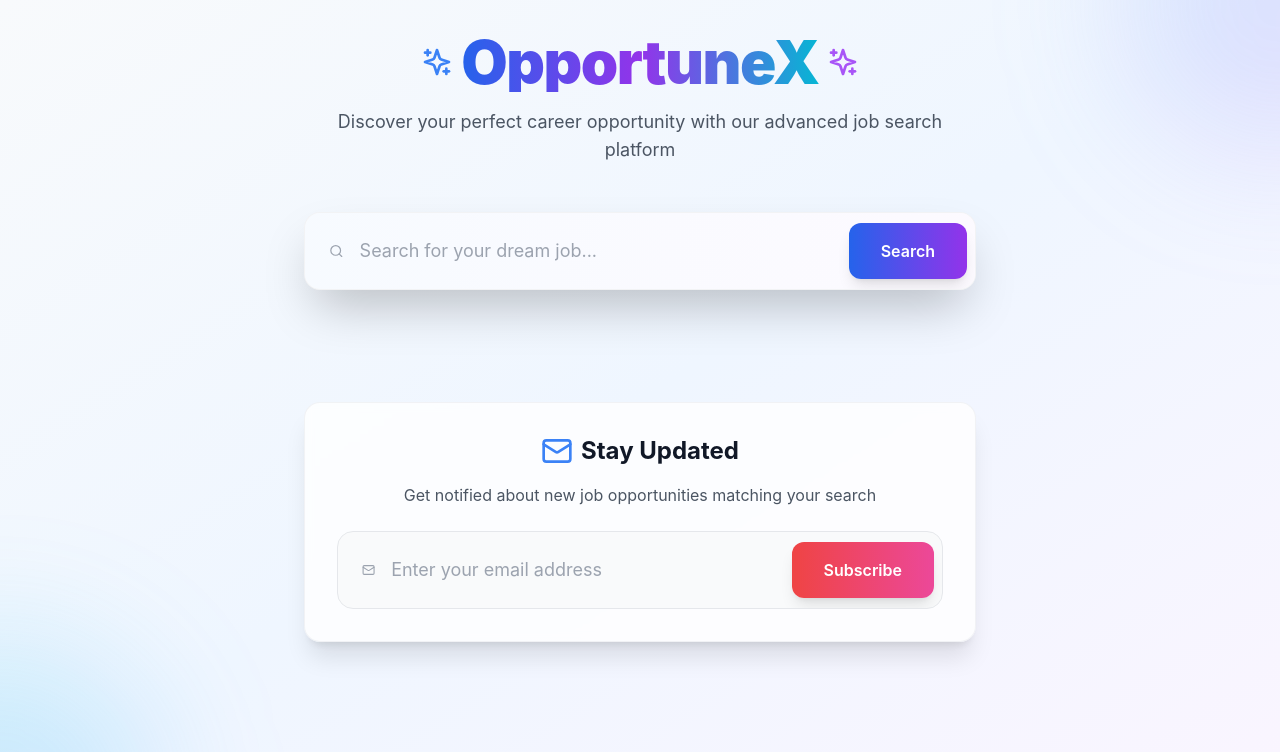
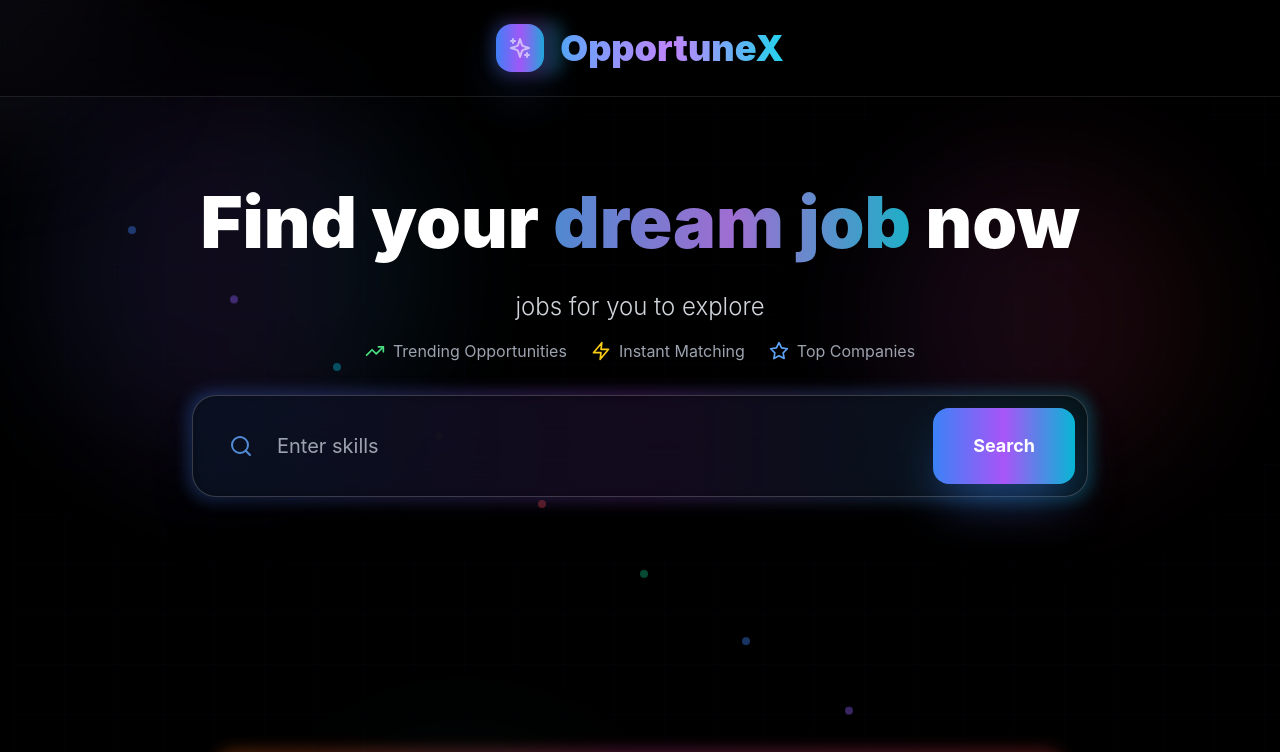
Before and after one commit to ashuifh/essir, a React (Vite) app in the folder frontend/: page / in a window 1280 px wide. Shown: the top 752 px of the page. Built offline with nearby package versions, Linux system fonts and the light colour scheme.

Commit message:
Update App.tsx

```diff
--- a/frontend/src/App.tsx
+++ b/frontend/src/App.tsx
@@ -1,7 +1,7 @@
-import React, { useState } from 'react';
-import { Search, MapPin, Building2, ExternalLink, X, Mail, Sparkles } from 'lucide-react';
+import React, { useState, useEffect } from 'react';
+import { Search, MapPin, Building2, ExternalLink, X, Mail, Sparkles, Star, Zap, TrendingUp } from 'lucide-react';
 
-const BASE_URL = 'https://essir-12.onrender.com'; // your backend URL
+const BASE_URL = 'http://localhost:3000';
 
 const App = () => {
   const [query, setQuery] = useState('');
@@ -10,6 +10,15 @@ const App = () => {
   const [isSubscribing, setIsSubscribing] = useState(false);
   const [jobs, setJobs] = useState<any[]>([]);
   const [selectedJob, setSelectedJob] = useState<any>(null);
+  const [mousePosition, setMousePosition] = useState({ x: 0, y: 0 });
+
+  useEffect(() => {
+    const handleMouseMove = (e: MouseEvent) => {
+      setMousePosition({ x: e.clientX, y: e.clientY });
+    };
+    window.addEventListener('mousemove', handleMouseMove);
+    return () => window.removeEventListener('mousemove', handleMouseMove);
+  }, []);
 
   const handleSearch = async () => {
     if (!query.trim()) return;
@@ -55,47 +64,128 @@ const App = () => {
   };
 
   return (
-    <div className="relative min-h-screen overflow-hidden bg-gradient-to-br from-slate-50 via-blue-50 to-purple-50">
-      <div className="absolute inset-0 overflow-hidden">
-        <div className="absolute rounded-full -top-40 -right-40 w-80 h-80 bg-gradient-to-br from-blue-400/20 to-purple-400/20 blur-3xl"></div>
-        <div className="absolute rounded-full -bottom-40 -left-40 w-80 h-80 bg-gradient-to-br from-cyan-400/20 to-blue-400/20 blur-3xl"></div>
+    <div className="relative min-h-screen bg-black overflow-hidden">
+      {/* Advanced Background Effects */}
+      <div className="absolute inset-0">
+        {/* Animated Grid */}
+        <div
+          className="absolute inset-0 opacity-20"
+          style={{
+            backgroundImage: `
+              linear-gradient(rgba(59, 130, 246, 0.1) 1px, transparent 1px),
+              linear-gradient(90deg, rgba(59, 130, 246, 0.1) 1px, transparent 1px)
+            `,
+            backgroundSize: '50px 50px',
+            animation: 'gridMove 20s linear infinite'
+          }}
+        />
+
+        {/* Dynamic Gradient Orbs */}
+        <div className="absolute top-20 left-10 w-96 h-96 bg-gradient-to-r from-blue-500/20 via-purple-500/20 to-cyan-500/20 rounded-full blur-3xl animate-pulse opacity-60" />
+        <div className="absolute top-40 right-20 w-80 h-80 bg-gradient-to-r from-purple-500/20 via-pink-500/20 to-red-500/20 rounded-full blur-3xl animate-pulse opacity-60" style={{animationDelay: '1s'}} />
+        <div className="absolute bottom-20 left-1/4 w-72 h-72 bg-gradient-to-r from-cyan-500/20 via-teal-500/20 to-green-500/20 rounded-full blur-3xl animate-pulse opacity-60" style={{animationDelay: '2s'}} />
+        <div className="absolute bottom-40 right-1/3 w-88 h-88 bg-gradient-to-r from-orange-500/20 via-yellow-500/20 to-amber-500/20 rounded-full blur-3xl animate-pulse opacity-60" style={{animationDelay: '3s'}} />
+
+        {/* Mouse Follower Effect */}
+        <div
+          className="absolute w-64 h-64 bg-gradient-to-r from-blue-400/10 to-purple-400/10 rounded-full blur-3xl pointer-events-none transition-all duration-300 ease-out"
+          style={{
+            left: mousePosition.x - 128,
+            top: mousePosition.y - 128,
+          }}
+        />
+
+        {/* Floating Particles */}
+        {[...Array(12)].map((_, i) => (
+          <div
+            key={i}
+            className={`absolute w-2 h-2 rounded-full animate-bounce opacity-40`}
+            style={{
+              left: `${10 + (i * 8)}%`,
+              top: `${20 + (i * 6)}%`,
+              backgroundColor: ['#3b82f6', '#8b5cf6', '#06b6d4', '#f59e0b', '#ef4444', '#10b981'][i % 6],
+              animationDelay: `${i * 0.5}s`,
+              animationDuration: `${3 + (i % 3)}s`
+            }}
+          />
+        ))}
       </div>
 
-      <div className="relative z-10 flex flex-col items-center min-h-screen px-4 py-8">
-        <div className="mb-12 text-center">
-          <div className="flex items-center justify-center mb-4">
-            <Sparkles className="w-8 h-8 mr-2 text-blue-500" />
-            <h1 className="text-6xl font-black tracking-tight text-transparent bg-clip-text bg-gradient-to-r from-blue-600 via-purple-600 to-cyan-500">
+      {/* Header */}
+      <header className="relative z-10 bg-black/40 backdrop-blur-xl border-b border-white/10 px-6 py-6">
+        <div className="max-w-7xl mx-auto flex items-center justify-center">
+          <div className="flex items-center group">
+            <div className="relative">
+              <div className="w-12 h-12 bg-gradient-to-r from-blue-500 via-purple-500 to-cyan-500 rounded-2xl flex items-center justify-center mr-4 shadow-2xl shadow-blue-500/50 group-hover:shadow-purple-500/50 transition-all duration-500 group-hover:scale-110">
+                <Sparkles className="w-6 h-6 text-white animate-pulse" />
+              </div>
+              <div className="absolute -inset-1 bg-gradient-to-r from-blue-500 via-purple-500 to-cyan-500 rounded-2xl blur opacity-30 group-hover:opacity-60 transition-opacity duration-500" />
+            </div>
+            <span className="text-4xl font-black text-transparent bg-clip-text bg-gradient-to-r from-blue-400 via-purple-400 to-cyan-400 group-hover:from-cyan-400 group-hover:via-blue-400 group-hover:to-purple-400 transition-all duration-500">
               OpportuneX
+            </span>
+          </div>
+        </div>
+      </header>
+
+      {/* Hero Section */}
+      <div className="relative z-10 py-20">
+        <div className="max-w-6xl mx-auto px-6 text-center">
+          <div className="mb-8">
+            <h1 className="text-7xl font-black text-white mb-6 leading-tight">
+              Find your{' '}
+              <span className="text-transparent bg-clip-text bg-gradient-to-r from-blue-400 via-purple-400 to-cyan-400 animate-pulse">
+                dream job
+              </span>{' '}
+              now
             </h1>
-            <Sparkles className="w-8 h-8 ml-2 text-purple-500" />
+            <p className="text-2xl text-gray-300 mb-4 font-light">
+                jobs for you to explore
+            </p>
+            <div className="flex items-center justify-center space-x-6 text-gray-400">
+              <div className="flex items-center">
+                <TrendingUp className="w-5 h-5 mr-2 text-green-400" />
+                <span>Trending Opportunities</span>
               </div>
-          <p className="max-w-2xl mx-auto text-lg text-gray-600">
-            Discover your perfect career opportunity with our advanced job search platform
-          </p>
+              <div className="flex items-center">
+                <Zap className="w-5 h-5 mr-2 text-yellow-400" />
+                <span>Instant Matching</span>
+              </div>
+              <div className="flex items-center">
+                <Star className="w-5 h-5 mr-2 text-blue-400" />
+                <span>Top Companies</span>
+              </div>
+            </div>
           </div>
 
-        <div className="relative w-full max-w-2xl mb-12">
-          <div className="relative flex items-center overflow-hidden bg-white border shadow-2xl rounded-2xl border-gray-200/50 backdrop-blur-sm">
-            <div className="absolute inset-0 bg-gradient-to-r from-blue-50/50 to-purple-50/50"></div>
-            <div className="relative flex items-center w-full">
-              <Search className="w-5 h-5 ml-6 text-gray-400" />
+          {/* Advanced Search Bar */}
+          <div className="relative max-w-4xl mx-auto group">
+            <div className="absolute -inset-1 bg-gradient-to-r from-blue-500 via-purple-500 to-cyan-500 rounded-3xl blur opacity-30 group-hover:opacity-60 transition-opacity duration-500" />
+            <div className="relative bg-black/60 backdrop-blur-2xl rounded-3xl border border-white/20 p-3 shadow-2xl">
+              <div className="flex items-center">
+                <div className="flex-1 flex items-center px-6">
+                  <div className="relative">
+                    <Search className="w-6 h-6 text-blue-400 animate-pulse" />
+                    <div className="absolute inset-0 bg-blue-400/20 rounded-full blur animate-ping" />
+                  </div>
                   <input
                     type="text"
-                placeholder="Search for your dream job..."
+                    placeholder="Enter skills"
                     value={query}
                     onChange={(e) => setQuery(e.target.value)}
                     onKeyDown={(e) => e.key === 'Enter' && handleSearch()}
-                className="w-full px-4 py-6 text-lg placeholder-gray-400 bg-transparent border-none focus:outline-none focus:ring-0"
+                    className="w-full py-6 px-6 text-xl text-white placeholder-gray-400 bg-transparent border-none focus:outline-none"
                   />
+                </div>
                 <button
                   onClick={handleSearch}
                   disabled={isLoading}
-                className="px-8 py-4 m-2 font-semibold text-white transition-all duration-300 transform shadow-lg bg-gradient-to-r from-blue-600 to-purple-600 hover:from-blue-700 hover:to-purple-700 disabled:opacity-50 rounded-xl hover:shadow-xl hover:scale-105 disabled:hover:scale-100"
+                  className="relative px-10 py-6 bg-gradient-to-r from-blue-500 via-purple-500 to-cyan-500 text-white text-lg font-bold rounded-2xl hover:from-cyan-500 hover:via-blue-500 hover:to-purple-500 transition-all duration-500 disabled:opacity-50 shadow-2xl shadow-blue-500/50 hover:shadow-purple-500/50 hover:scale-105 disabled:hover:scale-100 overflow-hidden group"
                 >
+                  <div className="absolute inset-0 bg-gradient-to-r from-white/0 via-white/20 to-white/0 -skew-x-12 translate-x-[-100%] group-hover:translate-x-[200%] transition-transform duration-1000" />
                   {isLoading ? (
                     <div className="flex items-center">
-                    <div className="w-5 h-5 mr-2 border-2 border-white rounded-full border-t-transparent animate-spin"></div>
+                      <div className="w-6 h-6 mr-3 border-3 border-white rounded-full border-t-transparent animate-spin" />
                       Searching...
                     </div>
                   ) : (
@@ -105,12 +195,16 @@ const App = () => {
               </div>
             </div>
           </div>
+        </div>
+      </div>
 
-        <div className="w-full max-w-4xl space-y-6">
+      {/* Job Results */}
+      <div className="relative z-10 max-w-6xl mx-auto px-6 py-12">
+        <div className="space-y-6">
           {jobs.map((job, index) => (
             <div
               key={job.job_id || job.title}
-              className="relative overflow-hidden transition-all duration-500 transform border shadow-xl cursor-pointer group bg-white/80 backdrop-blur-sm border-gray-200/50 rounded-2xl hover:shadow-2xl hover:-translate-y-2"
+              className="group relative bg-black/40 backdrop-blur-xl border border-white/10 rounded-2xl p-8 hover:bg-black/60 hover:border-white/20 transition-all duration-500 cursor-pointer overflow-hidden"
               onClick={() => {
                 const link =
                   job.job_apply_link ||
@@ -123,79 +217,91 @@ const App = () => {
               }}
               style={{
                 animationDelay: `${index * 100}ms`,
-                animation: 'fadeInUp 0.6s ease-out forwards'
+                animation: 'slideInUp 0.6s ease-out forwards'
               }}
             >
-              <div className="absolute inset-0 transition-opacity duration-300 opacity-0 bg-gradient-to-r from-blue-50/50 to-purple-50/50 group-hover:opacity-100"></div>
+              {/* Hover Effect Overlay */}
+              <div className="absolute inset-0 bg-gradient-to-r from-blue-500/5 via-purple-500/5 to-cyan-500/5 opacity-0 group-hover:opacity-100 transition-opacity duration-500" />
 
-              <div className="relative p-8">
-                <div className="flex items-start justify-between mb-4">
+              {/* Glowing Border Effect */}
+              <div className="absolute -inset-0.5 bg-gradient-to-r from-blue-500/20 via-purple-500/20 to-cyan-500/20 rounded-2xl opacity-0 group-hover:opacity-100 blur transition-opacity duration-500" />
+
+              <div className="relative flex items-start justify-between">
                 <div className="flex-1">
-                    <h2 className="mb-2 text-2xl font-bold text-gray-900 transition-colors duration-300 group-hover:text-blue-600">
+                  <h3 className="text-2xl font-bold text-white mb-3 group-hover:text-transparent group-hover:bg-clip-text group-hover:bg-gradient-to-r group-hover:from-blue-400 group-hover:to-purple-400 transition-all duration-300">
                     {job.job_title || job.title}
-                    </h2>
-                    <div className="flex items-center mb-2 text-gray-600">
-                      <Building2 className="w-5 h-5 mr-2 text-blue-500" />
-                      <span className="font-semibold">{job.employer_name || job.company}</span>
+                  </h3>
+                  <div className="flex items-center text-gray-300 mb-3">
+                    <Building2 className="w-5 h-5 mr-3 text-blue-400 group-hover:text-cyan-400 transition-colors duration-300" />
+                    <span className="font-semibold text-lg">{job.employer_name || job.company}</span>
                   </div>
-                    <div className="flex items-center text-gray-500">
-                      <MapPin className="w-4 h-4 mr-2 text-purple-500" />
-                      <span>{job.job_city || job.location}, {job.job_country || ''}</span>
+                  <div className="flex items-center text-gray-400 mb-6">
+                    <MapPin className="w-5 h-5 mr-3 text-purple-400 group-hover:text-pink-400 transition-colors duration-300" />
+                    <span className="text-lg">{job.job_city || job.location}, {job.job_country || ''}</span>
+                  </div>
+                  <div className="flex items-center space-x-4">
+                    <span className="bg-gradient-to-r from-blue-500/20 to-purple-500/20 border border-blue-500/30 px-4 py-2 rounded-full text-blue-300 text-sm font-medium">
+                      Full Time
+                    </span>
+                    <span className="text-gray-500 text-sm">Posted 2 days ago</span>
                   </div>
                 </div>
-
-                  <div className="transition-opacity duration-300 opacity-0 group-hover:opacity-100">
-                    <ExternalLink className="w-6 h-6 text-blue-500" />
-                  </div>
-                </div>
-
-                <div className="absolute transition-opacity duration-300 opacity-0 top-6 right-6 group-hover:opacity-100">
-                  <div className="px-4 py-2 text-sm font-medium text-white bg-blue-500 rounded-full shadow-lg">
-                    Click to Apply
-                  </div>
+                <div className="flex items-center space-x-4">
+                  <button className="p-3 text-gray-400 hover:text-red-400 transition-colors duration-300 hover:scale-110">
+                    <svg className="w-6 h-6" fill="none" stroke="currentColor" viewBox="0 0 24 24">
+                      <path strokeLinecap="round" strokeLinejoin="round" strokeWidth={2} d="M4.318 6.318a4.5 4.5 0 000 6.364L12 20.364l7.682-7.682a4.5 4.5 0 00-6.364-6.364L12 7.636l-1.318-1.318a4.5 4.5 0 00-6.364 0z" />
+                    </svg>
+                  </button>
+                  <ExternalLink className="w-6 h-6 text-cyan-400 opacity-0 group-hover:opacity-100 transition-all duration-300 group-hover:scale-110" />
                 </div>
               </div>
             </div>
           ))}
         </div>
+      </div>
 
+      {/* Modal */}
       {selectedJob && (
-          <div className="fixed inset-0 z-50 flex items-center justify-center p-4 bg-black/50 backdrop-blur-sm">
-            <div className="bg-white rounded-3xl shadow-2xl max-w-4xl w-full max-h-[90vh] overflow-y-auto animate-in fade-in duration-300">
-              <div className="p-8">
-                <div className="flex items-center justify-between mb-6">
+        <div className="fixed inset-0 z-50 flex items-center justify-center p-4 bg-black/80 backdrop-blur-sm">
+          <div className="relative bg-black/80 backdrop-blur-2xl border border-white/20 rounded-3xl shadow-2xl max-w-5xl w-full max-h-[90vh] overflow-y-auto">
+            <div className="absolute -inset-1 bg-gradient-to-r from-blue-500/20 via-purple-500/20 to-cyan-500/20 rounded-3xl blur opacity-60" />
+            <div className="relative p-10">
+              <div className="flex items-center justify-between mb-8">
                 <div className="flex items-center">
-                    <div className="flex items-center justify-center w-12 h-12 mr-4 rounded-full bg-gradient-to-r from-blue-500 to-purple-500">
-                      <Building2 className="w-6 h-6 text-white" />
+                  <div className="w-16 h-16 bg-gradient-to-r from-blue-500 via-purple-500 to-cyan-500 rounded-2xl flex items-center justify-center mr-6 shadow-2xl shadow-blue-500/50">
+                    <Building2 className="w-8 h-8 text-white" />
                   </div>
                   <div>
-                      <h2 className="text-3xl font-bold text-gray-900">
+                    <h2 className="text-3xl font-bold text-white mb-2">
                       {selectedJob.job_title || selectedJob.title}
                     </h2>
-                      <p className="text-lg font-semibold text-gray-600">
+                    <p className="text-xl text-gray-300 font-semibold">
                       {selectedJob.employer_name || selectedJob.company}
                     </p>
                   </div>
                 </div>
                 <button
                   onClick={() => setSelectedJob(null)}
-                    className="p-2 transition-colors duration-200 rounded-full hover:bg-gray-100"
+                  className="p-3 text-gray-400 hover:text-white transition-colors duration-300 hover:bg-white/10 rounded-full"
                 >
-                    <X className="w-6 h-6 text-gray-500" />
+                  <X className="w-8 h-8" />
                 </button>
               </div>
 
-                <div className="flex items-center mb-8 text-gray-600">
-                  <MapPin className="w-5 h-5 mr-2 text-purple-500" />
-                  <span className="text-lg">
+              <div className="flex items-center mb-10 text-gray-300">
+                <MapPin className="w-6 h-6 mr-3 text-purple-400" />
+                <span className="text-xl">
                   {selectedJob.job_city || selectedJob.location}, {selectedJob.job_country || ''}
                 </span>
               </div>
 
-                <div className="mb-8 prose prose-lg max-w-none">
-                  <div className="p-6 border border-gray-200 bg-gray-50 rounded-2xl">
-                    <h3 className="mb-4 text-xl font-semibold text-gray-900">Job Description</h3>
-                    <p className="leading-relaxed text-gray-700 whitespace-pre-line">
+              <div className="mb-10">
+                <div className="bg-white/5 backdrop-blur-sm border border-white/10 p-8 rounded-2xl">
+                  <h3 className="text-2xl font-bold text-white mb-6 flex items-center">
+                    <Sparkles className="w-6 h-6 mr-3 text-blue-400" />
+                    Job Description
+                  </h3>
+                  <p className="text-gray-300 leading-relaxed text-lg whitespace-pre-line">
                     {selectedJob.job_description}
                   </p>
                 </div>
@@ -212,9 +318,10 @@ const App = () => {
                     }
                     target="_blank"
                     rel="noopener noreferrer"
-                      className="inline-flex items-center px-8 py-4 text-lg font-semibold text-white transition-all duration-300 transform shadow-lg bg-gradient-to-r from-blue-600 to-purple-600 hover:from-blue-700 hover:to-purple-700 rounded-2xl hover:shadow-xl hover:scale-105"
+                    className="relative inline-flex items-center px-12 py-4 text-xl font-bold text-white bg-gradient-to-r from-blue-500 via-purple-500 to-cyan-500 rounded-2xl hover:from-cyan-500 hover:via-blue-500 hover:to-purple-500 transition-all duration-500 shadow-2xl shadow-blue-500/50 hover:shadow-purple-500/50 hover:scale-105 overflow-hidden group"
                   >
-                      <ExternalLink className="w-5 h-5 mr-2" />
+                    <div className="absolute inset-0 bg-gradient-to-r from-white/0 via-white/20 to-white/0 -skew-x-12 translate-x-[-100%] group-hover:translate-x-[200%] transition-transform duration-1000" />
+                    <ExternalLink className="w-6 h-6 mr-3" />
                     Apply Now
                   </a>
                 </div>
@@ -224,34 +331,39 @@ const App = () => {
         </div>
       )}
 
-        <div className="w-full max-w-2xl mt-16 mb-8">
-          <div className="p-8 border shadow-xl bg-white/80 backdrop-blur-sm rounded-2xl border-gray-200/50">
-            <div className="mb-6 text-center">
-              <div className="flex items-center justify-center mb-4">
-                <Mail className="w-8 h-8 mr-2 text-blue-500" />
-                <h3 className="text-2xl font-bold text-gray-900">Stay Updated</h3>
+      {/* Newsletter Section */}
+      <div className="relative z-10 py-20">
+        <div className="max-w-4xl mx-auto px-6 text-center">
+          <div className="relative group">
+            <div className="absolute -inset-1 bg-gradient-to-r from-orange-500 via-pink-500 to-red-500 rounded-3xl blur opacity-30 group-hover:opacity-60 transition-opacity duration-500" />
+            <div className="relative bg-black/60 backdrop-blur-2xl border border-white/20 rounded-3xl shadow-2xl p-10">
+              <div className="flex items-center justify-center mb-8">
+                <Mail className="w-10 h-10 text-orange-400 mr-4 animate-pulse" />
+                <h3 className="text-3xl font-bold text-white">Stay Updated</h3>
               </div>
-              <p className="text-gray-600">Get notified about new job opportunities matching your search</p>
-            </div>
+              <p className="text-xl text-gray-300 mb-10 font-light">Get notified about new job opportunities matching your search</p>
 
-            <div className="relative flex items-center overflow-hidden border border-gray-200 bg-gray-50 rounded-2xl">
-              <Mail className="w-5 h-5 ml-6 text-gray-400" />
+              <div className="relative max-w-2xl mx-auto">
+                <div className="absolute -inset-1 bg-gradient-to-r from-orange-500 to-red-500 rounded-2xl blur opacity-30" />
+                <div className="relative flex items-center bg-black/40 backdrop-blur-xl border border-white/20 rounded-2xl p-2">
+                  <Mail className="w-6 h-6 text-orange-400 ml-6 mr-4" />
                   <input
-                type="text"
+                    type="email"
                     placeholder="Enter your email address"
                     value={email}
                     onChange={(e) => setEmail(e.target.value)}
                     onKeyDown={(e) => e.key === 'Enter' && handleSubscribe()}
-                className="w-full px-4 py-6 text-lg placeholder-gray-400 bg-transparent border-none focus:outline-none focus:ring-0"
+                    className="flex-1 py-5 px-4 text-lg text-white placeholder-gray-400 bg-transparent border-none focus:outline-none"
                   />
                   <button
                     onClick={handleSubscribe}
                     disabled={isSubscribing}
-                className="px-8 py-4 m-2 font-semibold text-white transition-all duration-300 transform shadow-lg bg-gradient-to-r from-red-500 to-pink-500 hover:from-red-600 hover:to-pink-600 disabled:opacity-50 rounded-xl hover:shadow-xl hover:scale-105 disabled:hover:scale-100"
+                    className="relative px-8 py-5 bg-gradient-to-r from-orange-500 to-red-500 text-white font-bold rounded-xl hover:from-red-500 hover:to-pink-500 transition-all duration-500 disabled:opacity-50 shadow-2xl shadow-orange-500/50 hover:shadow-red-500/50 hover:scale-105 disabled:hover:scale-100 overflow-hidden group"
                   >
+                    <div className="absolute inset-0 bg-gradient-to-r from-white/0 via-white/20 to-white/0 -skew-x-12 translate-x-[-100%] group-hover:translate-x-[200%] transition-transform duration-1000" />
                     {isSubscribing ? (
                       <div className="flex items-center">
-                    <div className="w-5 h-5 mr-2 border-2 border-white rounded-full border-t-transparent animate-spin"></div>
+                        <div className="w-5 h-5 mr-2 border-2 border-white rounded-full border-t-transparent animate-spin" />
                         Subscribing...
                       </div>
                     ) : (
@@ -262,30 +374,24 @@ const App = () => {
               </div>
             </div>
           </div>
+        </div>
+      </div>
 
+      {/* Custom Styles */}
       <style jsx>{`
-        @keyframes fadeInUp {
+        @keyframes gridMove {
+          0% { transform: translate(0, 0); }
+          100% { transform: translate(50px, 50px); }
+        }
+        @keyframes slideInUp {
           from {
             opacity: 0;
-            transform: translateY(30px);
+            transform: translateY(50px);
           }
           to {
             opacity: 1;
             transform: translateY(0);
           }
-        }
-        @keyframes animate-in {
-          from {
-            opacity: 0;
-            transform: scale(0.95);
-          }
-          to {
-            opacity: 1;
-            transform: scale(1);
-          }
-        }
-        .animate-in {
-          animation: animate-in 0.3s ease-out forwards;
         }
       `}</style>
     </div>
```
Lines whose indentation alone changed are shown as unchanged.
